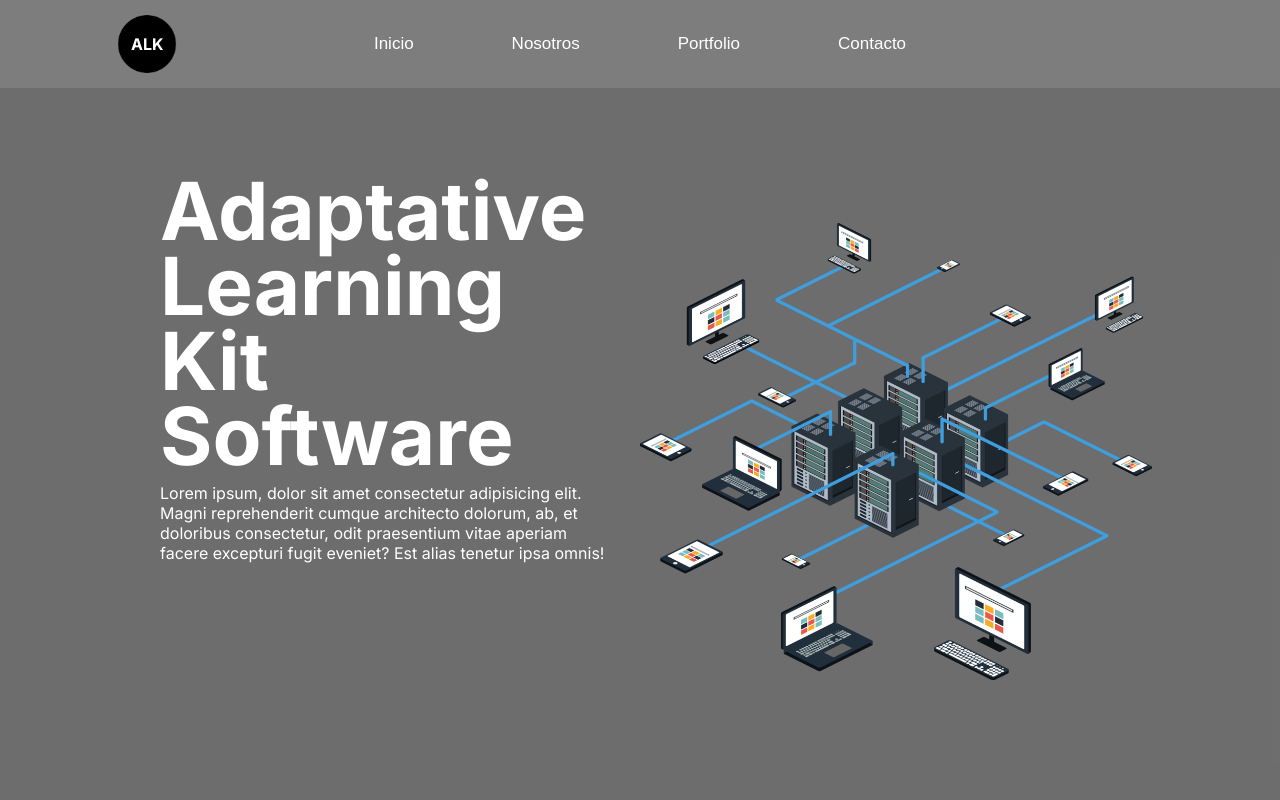
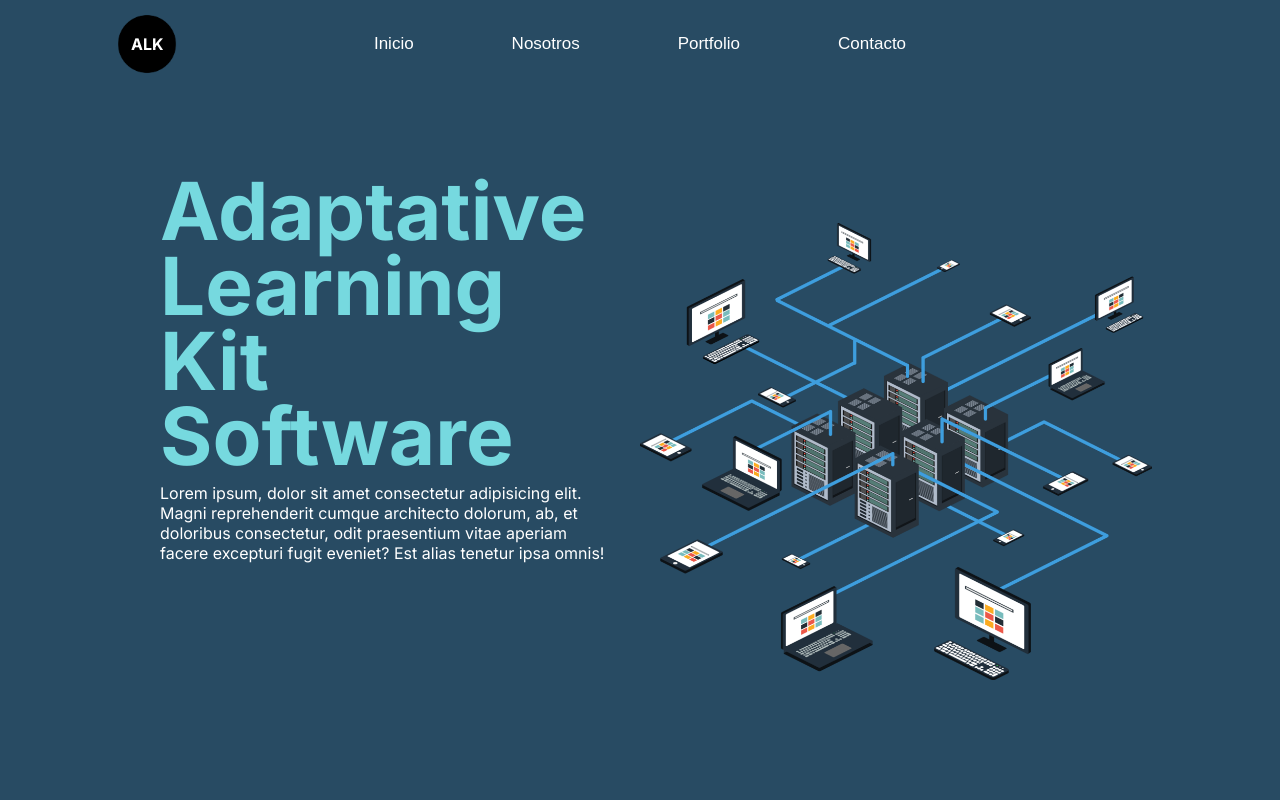
Before and after one commit to alejoborracci21/ALK-Software, a Next.js app: page / in a window 1280 px wide. Shown: the top 800 px of the page. Built offline with nearby package versions, Linux system fonts and the light colour scheme.

Commit message:
change colors

```diff
--- a/src/app/globals.module.css
+++ b/src/app/globals.module.css
@@ -16,7 +16,7 @@
   justify-content: center;
   width: 100%;
   height: 11%;
-  background-color: #7D7D7D;
+  background-color: #284B63;
   /* font-size: 50px; */
 
 }
--- a/src/app/pagestyles.module.css
+++ b/src/app/pagestyles.module.css
@@ -5,7 +5,7 @@
     flex-direction: column;
     padding: 0;
      margin-top: 4%;
-    background-color: rgba(74, 74, 74, 0.781);
+    background-color: #284B63;
 }
 
 .page1{
@@ -38,6 +38,7 @@ display: flex;
     font: 18px;
     line-height: 75px;
     margin-bottom: 20px;
+    color: #76d9df;
 }
 
 .pp{
```
